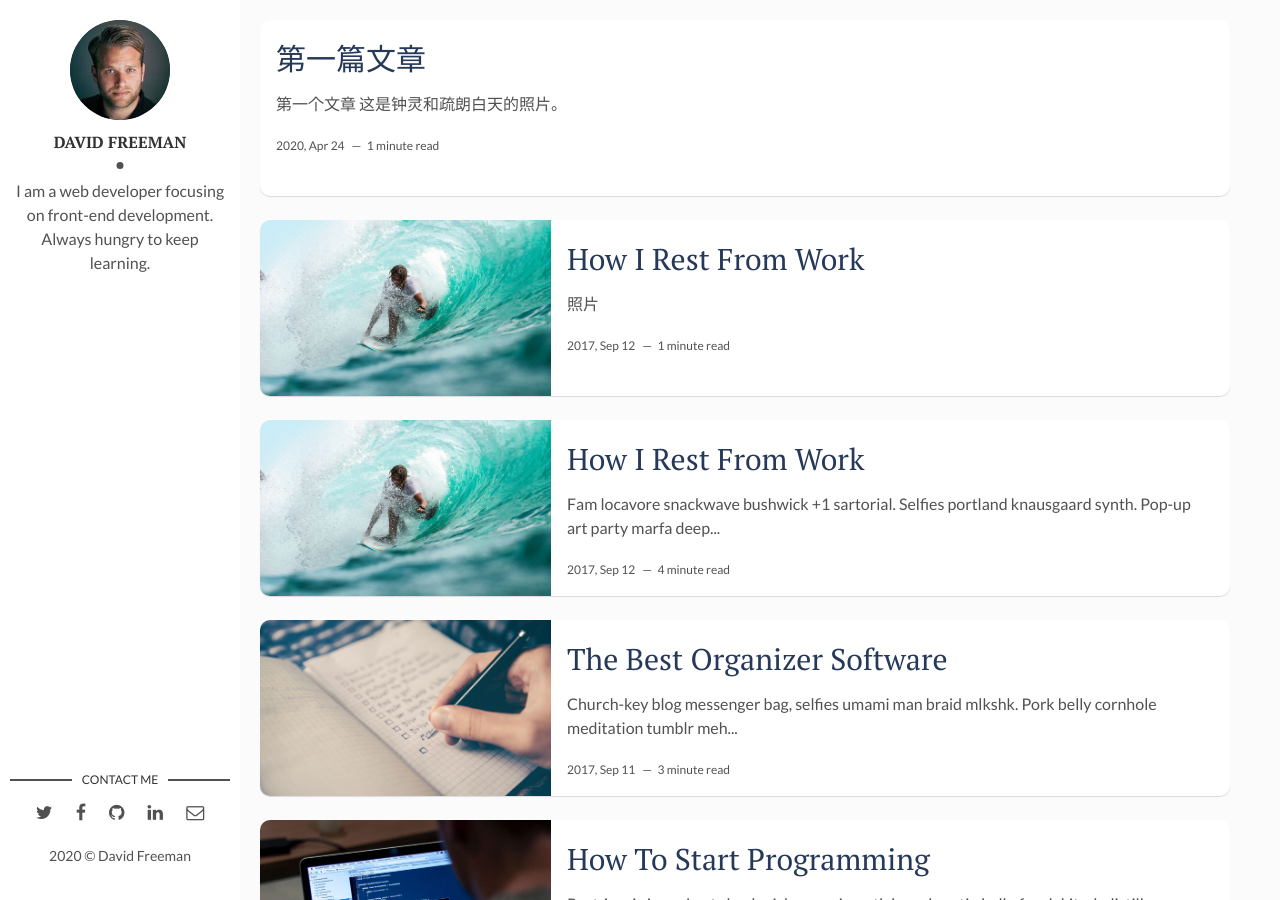
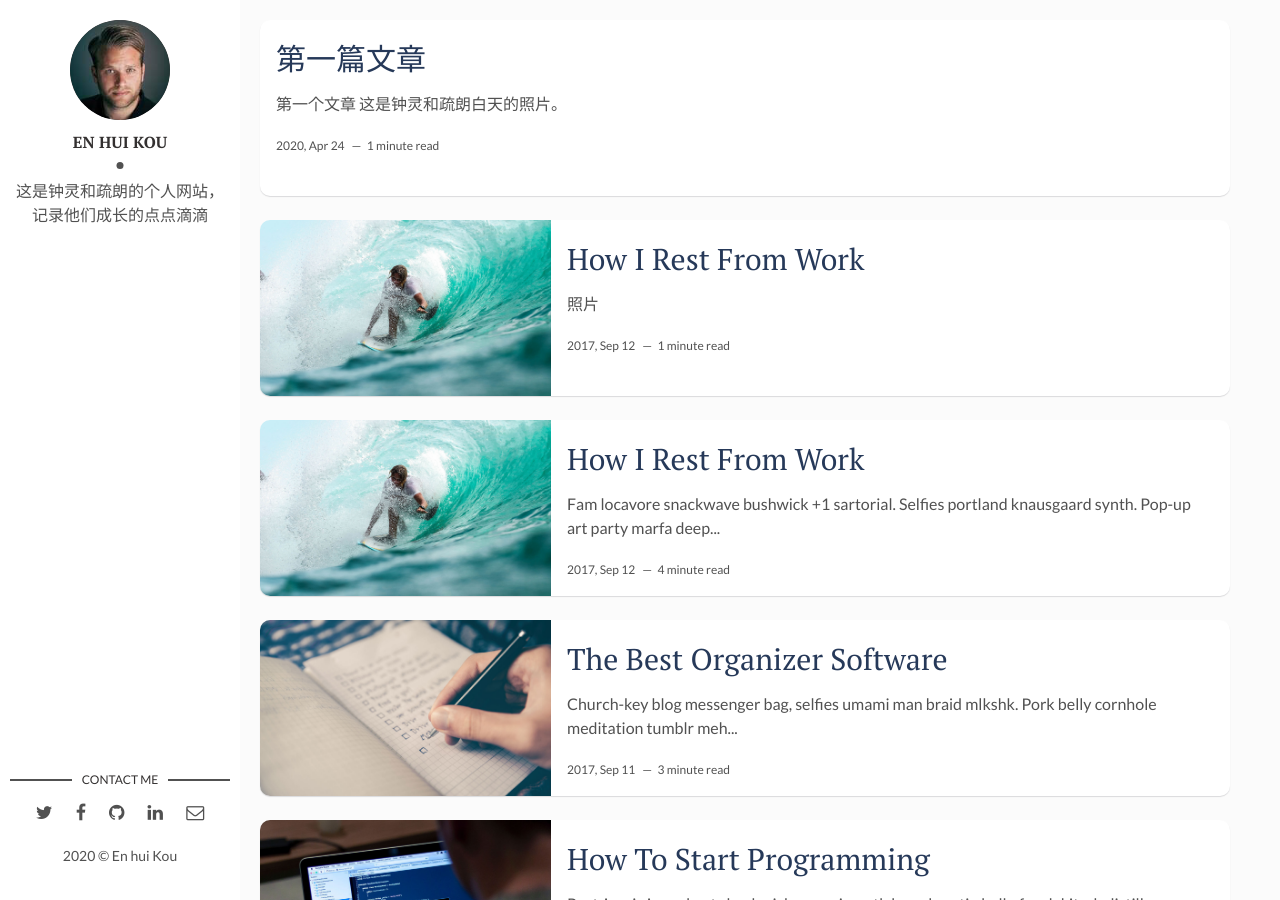
Before and after one commit to shulangzhongling/shulangzhongling.github.io, a Jekyll site: the page built from index.html, in a window 1280 px wide and 900 px high. Built offline with Jekyll 4.4.1, drawn with Linux system fonts in a browser that asks for light colours; the list of posts is cut into pages by our own code.

Commit message:
Update _config.yml

```diff
--- a/_config.yml
+++ b/_config.yml
@@ -9,9 +9,9 @@ url: "" # the base hostname & protocol for your site, e.g. http://example.com
 site-twitter: #if your site has a twitter account, enter it here
 
 # Author Settings
-author: David Freeman # add your name
+author: En hui Kou # add your name
 author-img: david-freeman.jpg # add your photo
-about-author: I am a web developer focusing on front-end development. Always hungry to keep learning. # add description
+about-author: 这是钟灵和疏朗的个人网站，记录他们成长的点点滴滴 # add description
 social-twitter: # add your Twitter handle
 social-facebook: # add your Facebook handle
 social-github: artemsheludko # add your Github handle
```
